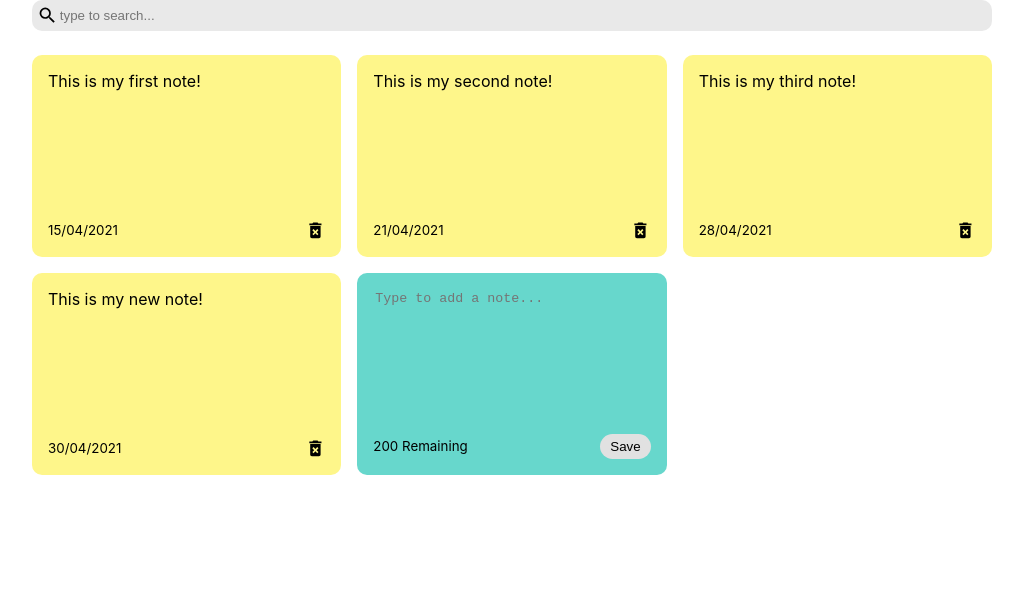
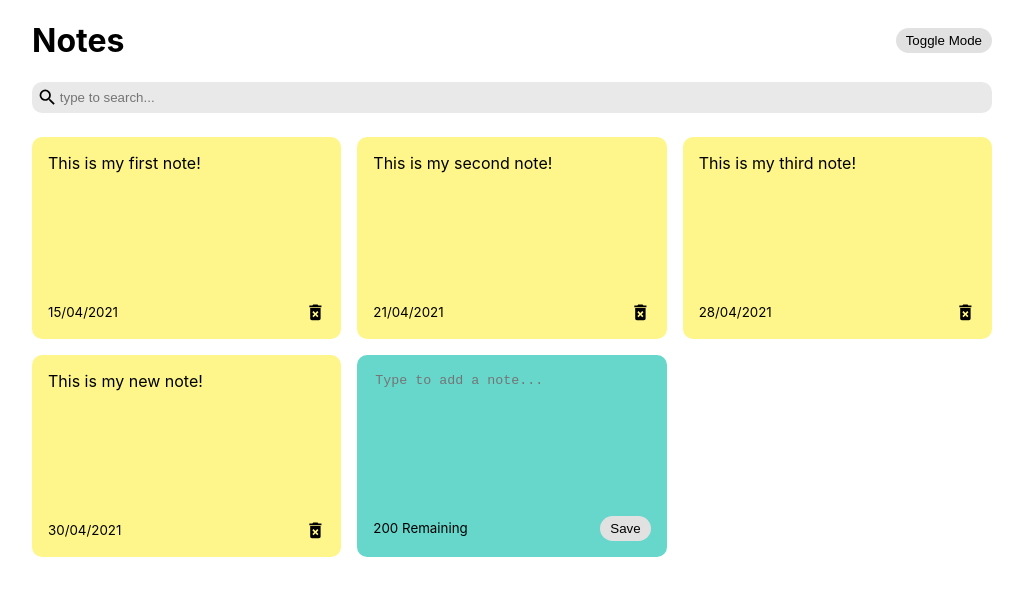
Before and after one commit to leopoldkwok/notes-app, a React (Create React App) app: page / in a window 1280 px wide. Shown: the top 596 px of the page, without its empty margins (128-1151 px from the left). Built offline with nearby package versions, Linux system fonts and the light colour scheme.

Commit message:
Toggling dark mode

```diff
--- a/src/App.js
+++ b/src/App.js
@@ -2,6 +2,7 @@ import { useState } from 'react';
 import { nanoid } from 'nanoid';
 import NotesList from './components/NotesList';
 import Search from './components/Search';
+import Header from './components/Header';
 
 const App = () => {
   const [notes, setNotes] = useState([
@@ -29,6 +30,8 @@ const App = () => {
 
   const [searchText, setSearchText] = useState('');
 
+  const [darkMode, setDarkMode] = useState(false);
+
   const addNote = (text) => {
     const date = new Date();
     const newNote = {
@@ -46,7 +49,9 @@ const App = () => {
   };
 
   return (
+    <div className={`${darkMode && 'dark-mode'}`}>
       <div className='container'>
+        <Header handleToggleDarkMode={setDarkMode} />
         <Search handleSearchNote={setSearchText} />
         <NotesList
           notes={notes.filter((note) =>
@@ -56,6 +61,7 @@ const App = () => {
           handleDeleteNote={deleteNote}
         />
       </div>
+    </div>
   );
 };
 
--- /dev/null
+++ b/src/components/Header.js
@@ -0,0 +1,19 @@
+import React from 'react';
+
+const Header = ({ handleToggleDarkMode }) => {
+  return (
+    <div className='header'>
+      <h1>Notes</h1>
+      <button
+        onClick={() =>
+          handleToggleDarkMode((previousDarkMode) => !previousDarkMode)
+        }
+        className='save'
+      >
+        Toggle Mode
+      </button>
+    </div>
+  );
+};
+
+export default Header;
--- a/src/index.css
+++ b/src/index.css
@@ -12,12 +12,27 @@ code {
     monospace;
 }
 
+.header {
+  display: flex;
+  align-items: center;
+  justify-content: space-between;
+}
+
+.dark-mode {
+  background-color: black;
+}
+
+.dark-mode h1 {
+  color: white;
+}
+
 .container {
   max-width: 960px;
   margin-right: auto;
   margin-left: auto;
   padding-right: 15px;
   padding-left: 15px;
+  min-height: 100vh;
 }
 
 .notes-list {
```
Lines whose indentation alone changed are shown as unchanged.
